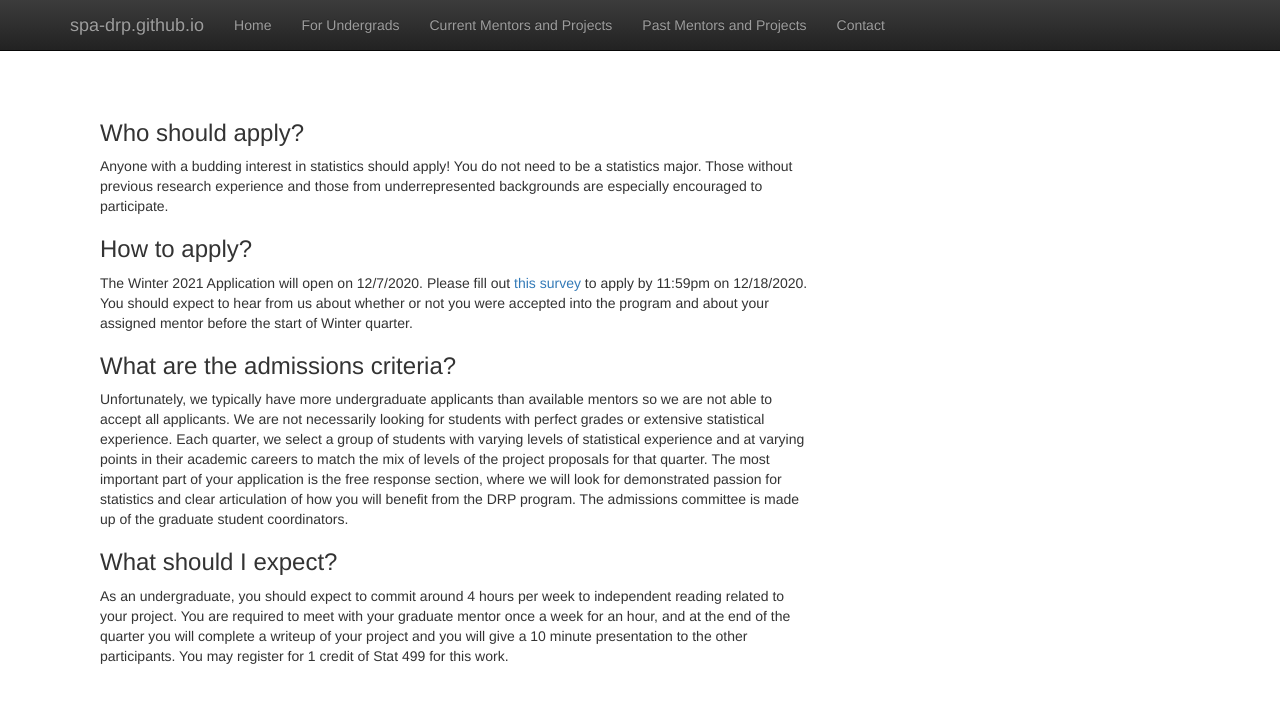
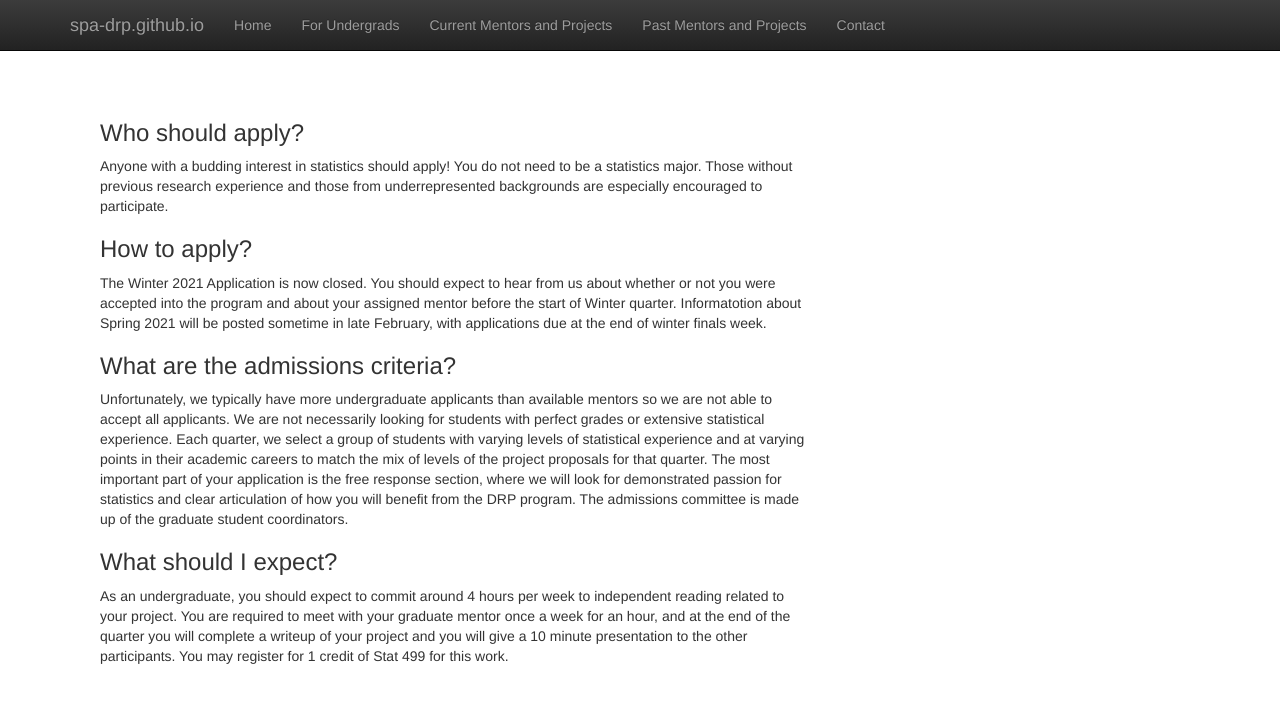
Before and after one commit to SPA-DRP/spa-drp.github.io, a Jekyll site: the page built from undergrads.html, in a window 1280 px wide. Shown: the top 703 px of the page. Built offline with Jekyll 4.4.1, drawn with Linux system fonts in a browser that asks for light colours; nearby versions of some CDN libraries; library files that are not in the unit come from our copies.

Commit message:
updating website info

```diff
--- a/index.html
+++ b/index.html
@@ -8,9 +8,8 @@ title:  'SPA Directed Reading Program'
   <h2 style="padding-top: 10px;" class="featurette-heading"> </h2>
   <p class="lead">
   Welcome to the homepage for the Directed Reading Program of the <a href = "http://students.washington.edu/spassc/">Statistics and Probability Association</a>
-  (SPA) at the University of Washington. The undergraduate application for Winter 2021 can be found <a href=https://docs.google.com/forms/d/e/1FAIpQLScnStWnETYSvjwvRq8gDSKytjQs7xxNyB3OWKLn-4po32fDkA/viewform?usp=sf_link> at this link </a> and is
-  due by 12/18 at 11:59pm. Applicants can expect to hear about an admissions decision by 12/30 at the latest. The DRP program
-  will be entirely virtual for Winter 20201.
+  (SPA) at the University of Washington. The undergraduate application for Winter 2021 is now closed. Applicants can expect to hear about an admissions decision by 12/30 at the latest. Information about Spring 2021 will be posted in late February.
+  The DRP program will be entirely virtual for Winter and Spring 2021.
   Please feel free to <a href=https://spa-drp.github.io/contact.html> contact </a> the student organizers with
     any questions.
   </p>
--- a/undergrads.html
+++ b/undergrads.html
@@ -14,11 +14,9 @@ title:  'Undergraduates'
 </p>
   <h3> How to apply? </h3>
   <p>
-  The Winter 2021 Application will open on 12/7/2020. Please fill out <a href =
-  https://docs.google.com/forms/d/e/1FAIpQLScnStWnETYSvjwvRq8gDSKytjQs7xxNyB3OWKLn-4po32fDkA/viewform?usp=sf_link> this survey </a>
-  to apply by
-  11:59pm on 12/18/2020. You should expect to hear from us about whether or not you were accepted into the program and about your assigned mentor before the start of
-  Winter quarter.
+  The Winter 2021 Application is now closed. You should expect to hear from us about whether or not you were accepted into the program and about your assigned mentor before the start of
+  Winter quarter. Informatotion about Spring 2021 will be posted sometime in late February, with applications due at the end of
+  winter finals week.
   <h3> What are the admissions criteria? </h3>
   <p>
     Unfortunately, we typically have more undergraduate applicants than available mentors so we
```
